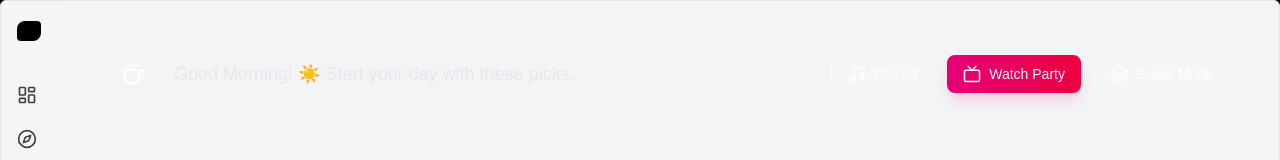
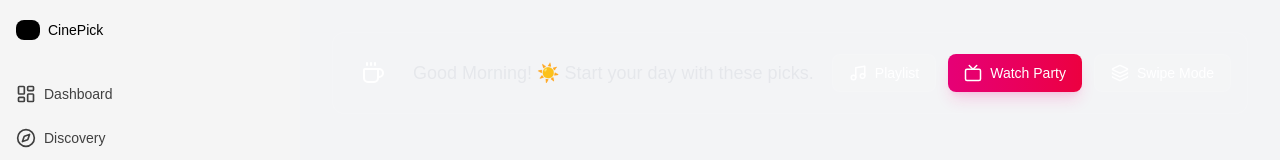
Before and after one commit to ritesh-1918/CinePick, a React (Vite) app in the folder client/: page /dashboard in a window 1280 px wide. Shown: the top 160 px of the page. Built offline with nearby package versions, Linux system fonts and the light colour scheme; sample sign-in values are in the browser's storage.

Commit message:
Fix dashboard UI: full width, expanded sidebar, white box logo

```diff
--- a/client/src/components/ui/Logo.tsx
+++ b/client/src/components/ui/Logo.tsx
@@ -6,7 +6,7 @@ export const Logo = () => {
             href="#"
             className="font-normal flex space-x-2 items-center text-sm text-black py-1 relative z-20"
         >
-            <div className="h-5 w-6 bg-black dark:bg-white rounded-br-lg rounded-tr-sm rounded-tl-lg rounded-bl-sm flex-shrink-0" />
+            <div className="h-5 w-6 bg-black dark:bg-white rounded-lg flex-shrink-0" />
             <motion.span
                 initial={{ opacity: 0 }}
                 animate={{ opacity: 1 }}
@@ -24,7 +24,7 @@ export const LogoIcon = () => {
             href="#"
             className="font-normal flex space-x-2 items-center text-sm text-black py-1 relative z-20"
         >
-            <div className="h-5 w-6 bg-black dark:bg-white rounded-br-lg rounded-tr-sm rounded-tl-lg rounded-bl-sm flex-shrink-0" />
+            <div className="h-5 w-6 bg-black dark:bg-white rounded-lg flex-shrink-0" />
         </a>
     );
 };
--- a/client/src/pages/Dashboard.tsx
+++ b/client/src/pages/Dashboard.tsx
@@ -27,7 +27,7 @@ export default function Dashboard() {
     const categoriesRef = useRef<HTMLDivElement>(null);
 
     // Sidebar State
-    const [open, setOpen] = useState(false);
+    const [open, setOpen] = useState(true);
 
     // State
     const [isChatOpen, setIsChatOpen] = useState(false);
@@ -284,7 +284,7 @@ export default function Dashboard() {
 
     return (
         <div className={cn(
-            "rounded-md flex flex-col md:flex-row bg-gray-100 dark:bg-neutral-800 w-full flex-1 max-w-7xl mx-auto border border-neutral-200 dark:border-neutral-700 overflow-hidden",
+            "flex flex-col md:flex-row bg-gray-100 dark:bg-neutral-800 w-full flex-1 overflow-hidden",
             "h-screen"
         )}>
             <Sidebar open={open} setOpen={setOpen}>
```
Also changed, not shown: 1 other file (tests, documents, lock files or other folders).
